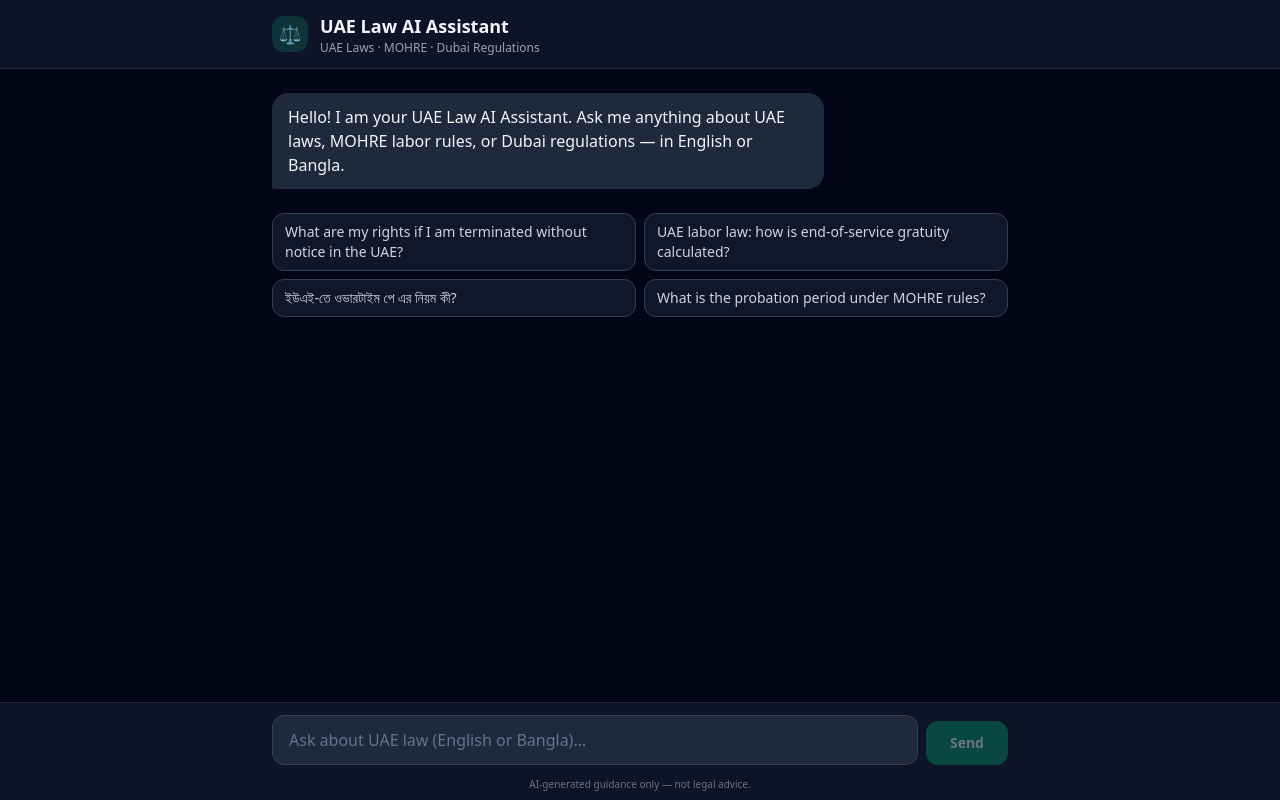
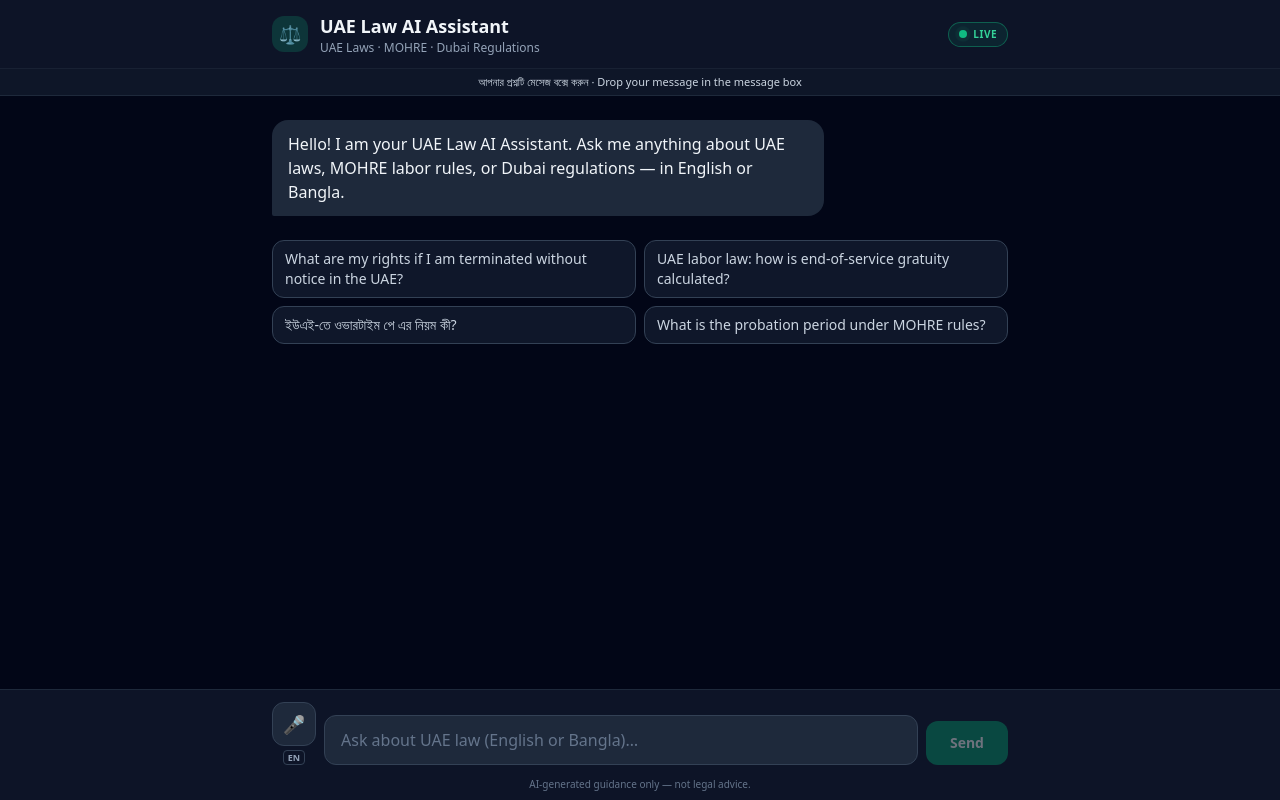
Before and after one commit to Amanat026/UAE-Law-Updated-, a React (Vite) app: page / in a window 1280 px wide. Built offline with nearby package versions, Linux system fonts and the light colour scheme.

Commit message:
Add LIVE indicator, bilingual instructions, and voice-to-text input (EN + Bangla)

```diff
--- a/src/App.jsx
+++ b/src/App.jsx
@@ -8,6 +8,13 @@
   'What is the probation period under MOHRE rules?',
 ];
 
+// Pick the right speech language based on what the user is typing, defaulting
+// to English. Bengali script detection for auto-switching.
+const SpeechRecognition =
+  typeof window !== 'undefined'
+    ? window.SpeechRecognition || window.webkitSpeechRecognition
+    : null;
+
 export default function App() {
   const [messages, setMessages] = useState([
     {
@@ -17,15 +24,24 @@
   ]);
   const [input, setInput] = useState('');
   const [loading, setLoading] = useState(false);
+  const [listening, setListening] = useState(false);
+  const [micSupported] = useState(Boolean(SpeechRecognition));
+  const [micLang, setMicLang] = useState('en-US');
   const bottomRef = useRef(null);
+  const recognitionRef = useRef(null);
 
   useEffect(() => {
     bottomRef.current?.scrollIntoView({ behavior: 'smooth' });
   }, [messages, loading]);
 
+  useEffect(() => () => {
+    try { recognitionRef.current?.stop(); } catch {}
+  }, []);
+
   async function send(text) {
     const prompt = (text ?? input).trim();
     if (!prompt || loading) return;
+    stopListening();
     setInput('');
     setMessages((m) => [...m, { role: 'user', text: prompt }]);
     setLoading(true);
@@ -42,15 +58,78 @@
     }
   }
 
+  function stopListening() {
+    if (recognitionRef.current) {
+      try { recognitionRef.current.stop(); } catch {}
+      recognitionRef.current = null;
+    }
+    setListening(false);
+  }
+
+  function toggleMic() {
+    if (!micSupported) return;
+    if (listening) {
+      stopListening();
+      return;
+    }
+    const rec = new SpeechRecognition();
+    recognitionRef.current = rec;
+    rec.lang = micLang;
+    rec.interimResults = true;
+    rec.continuous = true;
+    rec.maxAlternatives = 1;
+
+    rec.onresult = (event) => {
+      let transcript = '';
+      for (let i = event.resultIndex; i < event.results.length; i++) {
+        transcript += event.results[i][0].transcript;
+      }
+      if (transcript) {
+        setInput((prev) => {
+          const base = prev && !prev.endsWith(' ') && prev.length ? prev + ' ' : prev;
+          return base + transcript;
+        });
+      }
+    };
+    rec.onerror = () => stopListening();
+    rec.onend = () => {
+      // If the user didn't press the button to stop, restart automatically
+      // (mobile browsers stop after silence) unless we intentionally stopped.
+      if (recognitionRef.current === rec && listening) {
+        try { rec.start(); } catch { stopListening(); }
+      } else {
+        setListening(false);
+      }
+    };
+    try {
+      rec.start();
+      setListening(true);
+    } catch {
+      stopListening();
+    }
+  }
+
   return (
     <div className="flex h-full flex-col bg-slate-950">
       <header className="sticky top-0 z-10 border-b border-slate-800 bg-slate-900/90 backdrop-blur">
         <div className="mx-auto flex max-w-3xl items-center gap-3 px-4 py-3">
           <div className="flex h-9 w-9 items-center justify-center rounded-xl bg-emerald-500/20 text-lg">⚖️</div>
-          <div>
+          <div className="flex-1">
             <h1 className="text-base font-semibold sm:text-lg">UAE Law AI Assistant</h1>
             <p className="text-xs text-slate-400">UAE Laws · MOHRE · Dubai Regulations</p>
           </div>
+          <span className="flex items-center gap-1.5 rounded-full border border-emerald-500/40 bg-emerald-500/10 px-2.5 py-1 text-[10px] font-semibold uppercase tracking-wider text-emerald-400">
+            <span className="relative flex h-2 w-2">
+              <span className="absolute inline-flex h-full w-full animate-ping rounded-full bg-emerald-400 opacity-75"></span>
+              <span className="relative inline-flex h-2 w-2 rounded-full bg-emerald-500"></span>
+            </span>
+            Live
+          </span>
+        </div>
+        <div className="border-t border-slate-800/60 bg-slate-900/70 px-4 py-1.5 text-center">
+          <p className="text-[11px] leading-tight text-slate-300">
+            আপনার প্রশ্নটি মেসেজ বক্সে করুন · Drop your message in the message box
+          </p>
         </div>
       </header>
 
@@ -94,6 +173,30 @@
           onSubmit={(e) => { e.preventDefault(); send(); }}
           className="mx-auto flex max-w-3xl items-end gap-2 px-4 py-3"
         >
+          {micSupported && (
+            <div className="flex flex-col items-center gap-1">
+              <button
+                type="button"
+                onClick={toggleMic}
+                title={listening ? 'Stop voice input' : 'Start voice input'}
+                className={`flex h-11 w-11 items-center justify-center rounded-xl border text-lg transition ${
+                  listening
+                    ? 'animate-pulse border-red-500 bg-red-500/20 text-red-400'
+                    : 'border-slate-700 bg-slate-800 text-slate-300 hover:border-emerald-500 hover:text-white'
+                }`}
+              >
+                {listening ? '⏹' : '🎤'}
+              </button>
+              <button
+                type="button"
+                onClick={() => setMicLang((l) => (l === 'en-US' ? 'bn-BD' : 'en-US'))}
+                title="Switch voice language"
+                className="rounded border border-slate-700 px-1 text-[9px] font-semibold text-slate-400 hover:text-white"
+              >
+                {micLang === 'en-US' ? 'EN' : 'বাং'}
+              </button>
+            </div>
+          )}
           <textarea
             value={input}
             onChange={(e) => setInput(e.target.value)}
@@ -101,7 +204,7 @@
               if (e.key === 'Enter' && !e.shiftKey) { e.preventDefault(); send(); }
             }}
             rows={1}
-            placeholder="Ask about UAE law (English or Bangla)…"
+            placeholder={listening ? 'Listening… speak now' : 'Ask about UAE law (English or Bangla)…'}
             className="max-h-32 flex-1 resize-none rounded-xl border border-slate-700 bg-slate-800 px-4 py-3 text-sm text-slate-100 placeholder-slate-500 outline-none focus:border-emerald-500 sm:text-base"
           />
           <button type="submit" disabled={loading || !input.trim()}
```
